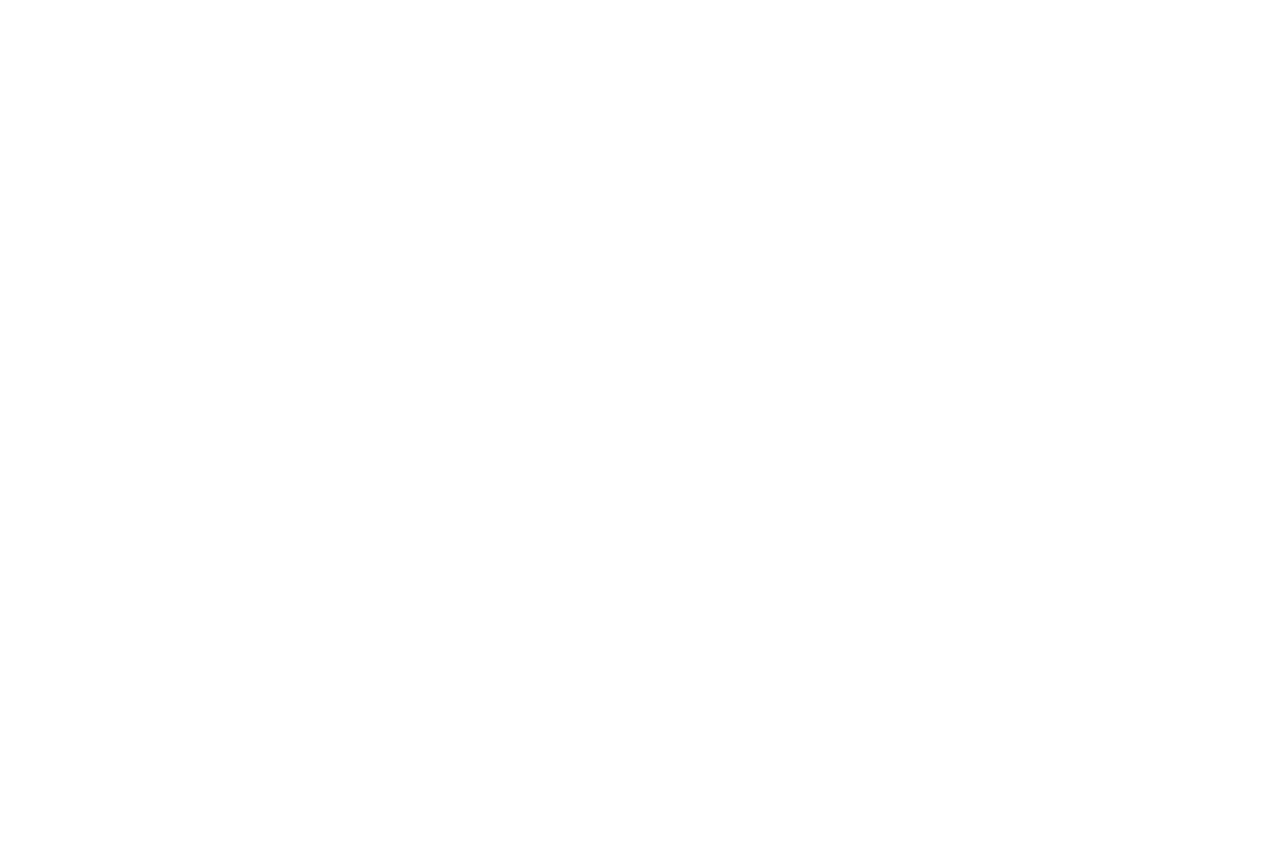
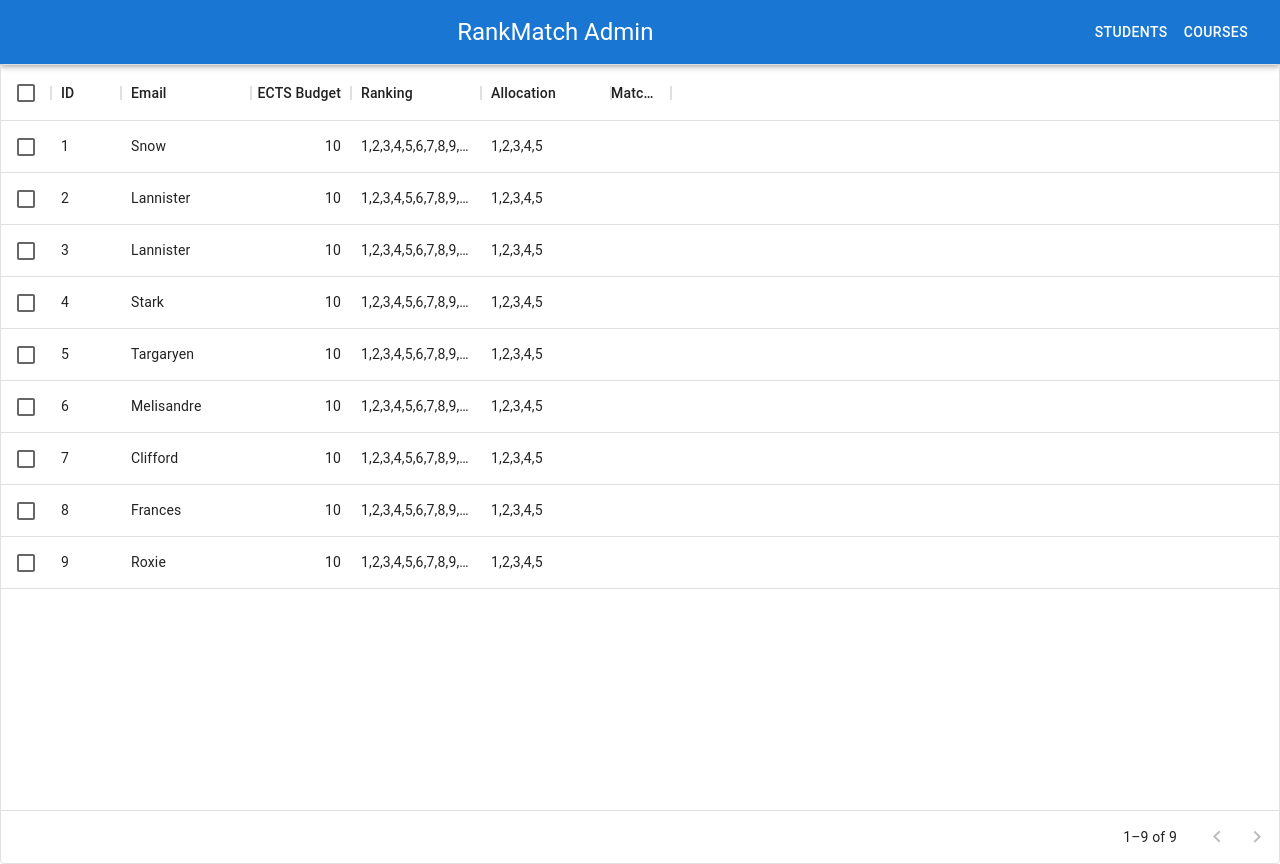
Before and after one commit to queenmcsteve/elective-allocation, a React (Create React App) app in the folder client/: page /AdminDashboardStyle in a window 1280 px wide. Before the commit this address had no page. Before the commit the page ends 800 px from the top, so only its background shows below. Built offline with nearby package versions, Linux system fonts and the light colour scheme.

Commit message:
add admin side, create student table component

```diff
--- a/client/package.json
+++ b/client/package.json
@@ -4,6 +4,12 @@
   "private": true,
   "dependencies": {
     "@apollo/client": "^3.5.10",
+    "@emotion/react": "^11.8.2",
+    "@emotion/styled": "^11.8.1",
+    "@mui/material": "^5.5.1",
+    "@mui/x-data-grid": "^5.6.1",
+    "@mui/x-data-grid-generator": "^5.6.1",
+    "@mui/x-data-grid-pro": "^5.6.1",
     "@testing-library/jest-dom": "^5.16.2",
     "@testing-library/react": "^12.1.4",
     "@testing-library/user-event": "^13.5.0",
--- a/client/src/App.js
+++ b/client/src/App.js
@@ -10,6 +10,7 @@ import Admin from "./pages/Admin.js";
 import { BrowserRouter, Routes, Route } from "react-router-dom";
 import LoggedIn from "./pages/LoggedIn";
 import LoginFail from "./pages/LoginFail";
+import AdminDashboardStyle from "./pages/AdminDashboardStyle";
 
 const httpLink = createHttpLink({
   uri: process.env.GRAPHQL_URL || "http://localhost:4000/graphql",
@@ -30,6 +31,10 @@ const App = () => {
             <Route path="/Admin" element={<Admin />} />
             <Route path="/LoggedIn" element={<LoggedIn />} />
             <Route path="/LoginFail" element={<LoginFail />} />
+            <Route
+              path="/AdminDashboardStyle"
+              element={<AdminDashboardStyle />}
+            />
           </Routes>
         </BrowserRouter>
       </div>
--- /dev/null
+++ b/client/src/components/AdminNav.js
@@ -0,0 +1,24 @@
+import * as React from "react";
+import AppBar from "@mui/material/AppBar";
+import Box from "@mui/material/Box";
+import Toolbar from "@mui/material/Toolbar";
+import Typography from "@mui/material/Typography";
+import Button from "@mui/material/Button";
+
+const AdminNav = () => {
+  return (
+    <Box sx={{ flexGrow: 1 }}>
+      <AppBar position="static">
+        <Toolbar>
+          <Typography variant="h5" component="div" sx={{ flexGrow: 1 }}>
+            RankMatch Admin
+          </Typography>
+          <Button color="inherit">Students</Button>
+          <Button color="inherit">Courses</Button>
+        </Toolbar>
+      </AppBar>
+    </Box>
+  );
+};
+
+export default AdminNav;
--- /dev/null
+++ b/client/src/components/StudentTable.js
@@ -0,0 +1,118 @@
+import * as React from "react";
+import { DataGrid } from "@mui/x-data-grid";
+
+const columns = [
+  { field: "id", headerName: "ID", width: 70 },
+  { field: "email", headerName: "Email", width: 130 },
+  {
+    field: "ects_budget",
+    headerName: "ECTS Budget",
+    type: "number",
+    width: 100,
+  },
+  {
+    field: "ranking",
+    headerName: "Ranking",
+    width: 130,
+  },
+  {
+    field: "allocation",
+    headerName: "Allocation",
+    width: 130,
+  },
+  {
+    field: "matchingIndex",
+    headerName: "Matching Index",
+    type: "number",
+    width: 60,
+  },
+  //   {
+  //     field: "fullName",
+  //     headerName: "Full name",
+  //     description: "This column has a value getter and is not sortable.",
+  //     sortable: false,
+  //     width: 160,
+  //     valueGetter: (params) =>
+  //       `${params.row.firstName || ""} ${params.row.ects_budget || ""}`,
+  //   },
+];
+
+const rows = [
+  {
+    id: 1,
+    email: "Snow",
+    ects_budget: 10,
+    ranking: [1, 2, 3, 4, 5, 6, 7, 8, 9, 10],
+    allocation: [1, 2, 3, 4, 5],
+  },
+  {
+    id: 2,
+    email: "Lannister",
+    ects_budget: 10,
+    ranking: [1, 2, 3, 4, 5, 6, 7, 8, 9, 10],
+    allocation: [1, 2, 3, 4, 5],
+  },
+  {
+    id: 3,
+    email: "Lannister",
+    ects_budget: 10,
+    ranking: [1, 2, 3, 4, 5, 6, 7, 8, 9, 10],
+    allocation: [1, 2, 3, 4, 5],
+  },
+  {
+    id: 4,
+    email: "Stark",
+    ects_budget: 10,
+    ranking: [1, 2, 3, 4, 5, 6, 7, 8, 9, 10],
+    allocation: [1, 2, 3, 4, 5],
+  },
+  {
+    id: 5,
+    email: "Targaryen",
+    ects_budget: 10,
+    ranking: [1, 2, 3, 4, 5, 6, 7, 8, 9, 10],
+    allocation: [1, 2, 3, 4, 5],
+  },
+  {
+    id: 6,
+    email: "Melisandre",
+    ects_budget: 10,
+    ranking: [1, 2, 3, 4, 5, 6, 7, 8, 9, 10],
+    allocation: [1, 2, 3, 4, 5],
+  },
+  {
+    id: 7,
+    email: "Clifford",
+    ects_budget: 10,
+    ranking: [1, 2, 3, 4, 5, 6, 7, 8, 9, 10],
+    allocation: [1, 2, 3, 4, 5],
+  },
+  {
+    id: 8,
+    email: "Frances",
+    ects_budget: 10,
+    ranking: [1, 2, 3, 4, 5, 6, 7, 8, 9, 10],
+    allocation: [1, 2, 3, 4, 5],
+  },
+  {
+    id: 9,
+    email: "Roxie",
+    ects_budget: 10,
+    ranking: [1, 2, 3, 4, 5, 6, 7, 8, 9, 10],
+    allocation: [1, 2, 3, 4, 5],
+  },
+];
+
+export default function DataTable() {
+  return (
+    <div style={{ height: 800, width: "100%" }}>
+      <DataGrid
+        rows={rows}
+        columns={columns}
+        pageSize={10}
+        rowsPerPageOptions={[10]}
+        checkboxSelection
+      />
+    </div>
+  );
+}
--- /dev/null
+++ b/client/src/components/StudentTablePro.js
@@ -0,0 +1,23 @@
+import * as React from "react";
+import { DataGridPro } from "@mui/x-data-grid-pro";
+import { useDemoData } from "@mui/x-data-grid-generator";
+
+export default function DataGridProDemo() {
+  const { data } = useDemoData({
+    dataSet: "Commodity",
+    rowLength: 100,
+    editable: true,
+  });
+
+  return (
+    <div style={{ height: 520, width: "100%" }}>
+      <DataGridPro
+        {...data}
+        loading={data.rows.length === 0}
+        rowHeight={38}
+        checkboxSelection
+        disableSelectionOnClick
+      />
+    </div>
+  );
+}
--- /dev/null
+++ b/client/src/pages/AdminDashboardStyle.js
@@ -0,0 +1,17 @@
+import AdminNav from "../components/AdminNav";
+import StudentTable from "../components/StudentTable";
+// import StudentTablePro from "../components/StudentTablePro";
+
+const AdminDashboardStyle = () => {
+  return (
+    <>
+      <AdminNav />
+      <div>
+        <StudentTable />
+        {/* <StudentTablePro /> */}
+      </div>
+    </>
+  );
+};
+
+export default AdminDashboardStyle;
--- a/client/src/utils/queries.js
+++ b/client/src/utils/queries.js
@@ -9,4 +9,14 @@ const COURSES = gql`
   }
 `;
 
+const STUDENTS = gql`
+  query {
+    students {
+      id
+      email
+      ects_budget
+    }
+  }
+`;
+
 export { COURSES };
```
Also changed, not shown: 1 other file (tests, documents, lock files or other folders).
